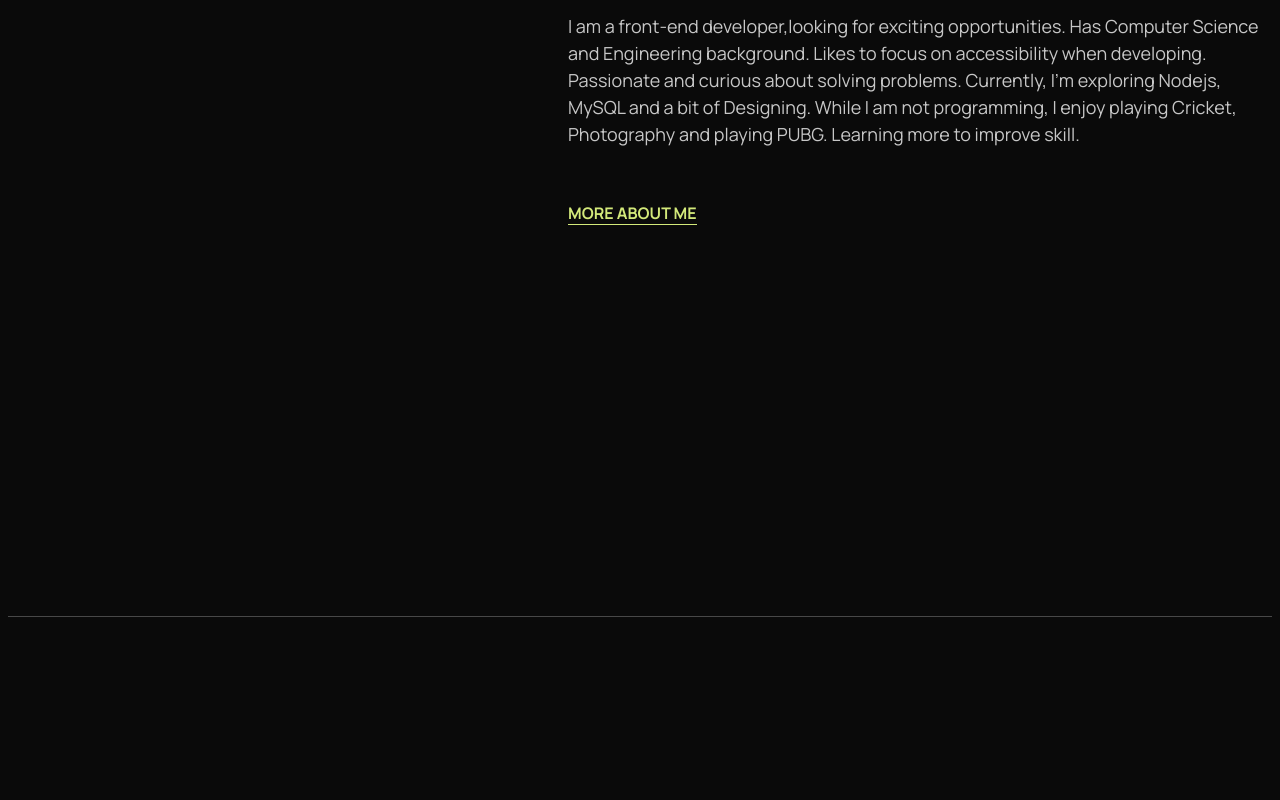
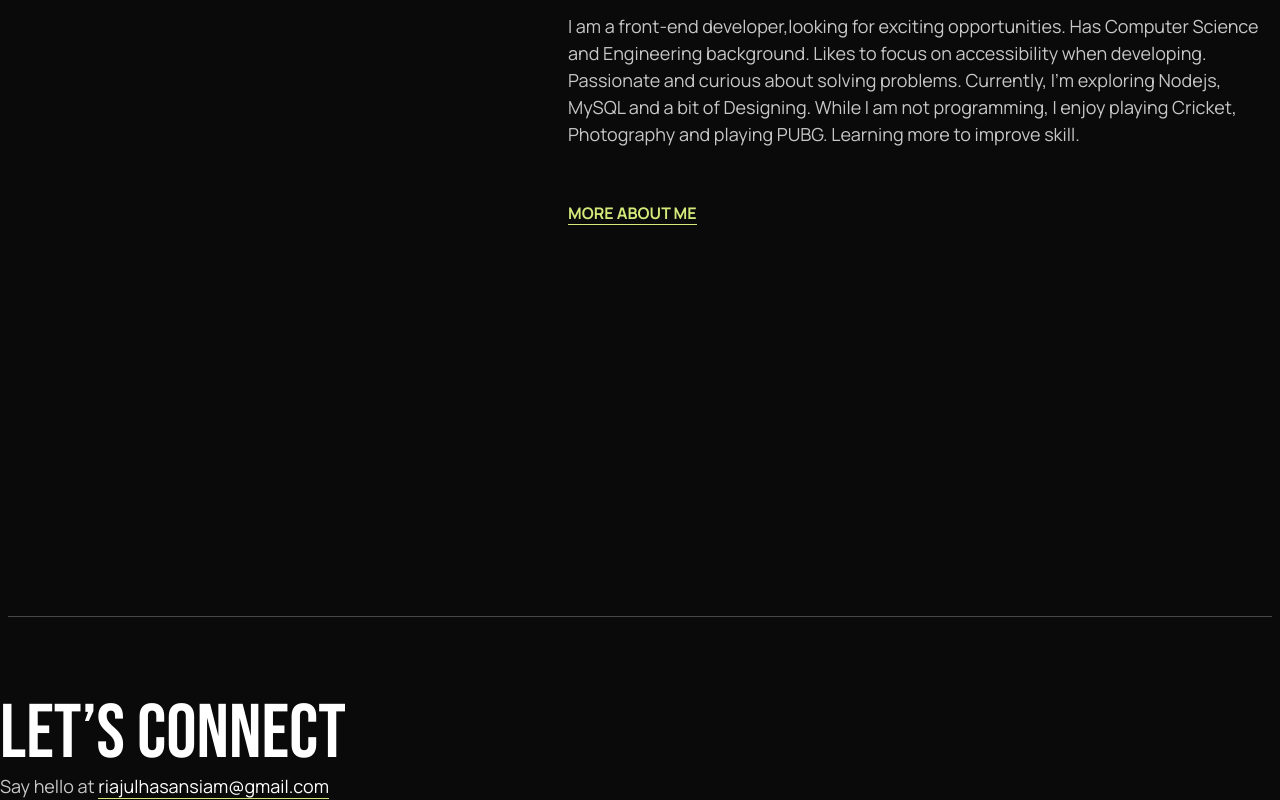
Before and after one commit to Riajul-56/Protfolio, a React (Vite) app: page / in a window 1280 px wide. Shown: the part 3415-4215 px from the top of the page. Before the commit the page ends 4032 px from the top, so only its background shows below. Built offline with nearby package versions, Linux system fonts and the light colour scheme.

Commit message:
add Footer component and integrate it into the main App component

```diff
--- a/src/App.jsx
+++ b/src/App.jsx
@@ -3,6 +3,7 @@ import Navbar from "./section/Navbar";
 import Banner from "./section/Banner";
 import Projects from "./section/Projects";
 import About from "./section/About";
+import Footer from "./section/Footer";
 
 const App = () => {
   return(
@@ -11,6 +12,8 @@ const App = () => {
     <Banner/>
     <Projects/>
     <About/>
+    <Footer/>
+
     </>
   )
 };
--- /dev/null
+++ b/src/section/Footer.jsx
@@ -0,0 +1,30 @@
+import React from "react";
+import Container from "../compoents/Container";
+import Flex from "../compoents/Flex";
+
+const Footer = () => {
+  return (
+    <section className="mt-20">
+      <Container>
+        <Flex>
+          <div>
+            <h2 className="font-primary_font font-normal text-[76px] text-heading_text leading-[100%] ">
+              Let’s connect
+            </h2>
+            <p className="font-secondary_font font-normal text-[18px] text-primary_text">
+              Say hello at{" "}
+              <a
+                href="https://mail.google.com/mail/u/0/#inbox"
+                className="text-heading_text border-b border-link"
+              >
+                riajulhasansiam@gmail.com
+              </a>
+            </p>
+          </div>
+        </Flex>
+      </Container>
+    </section>
+  );
+};
+
+export default Footer;
```
